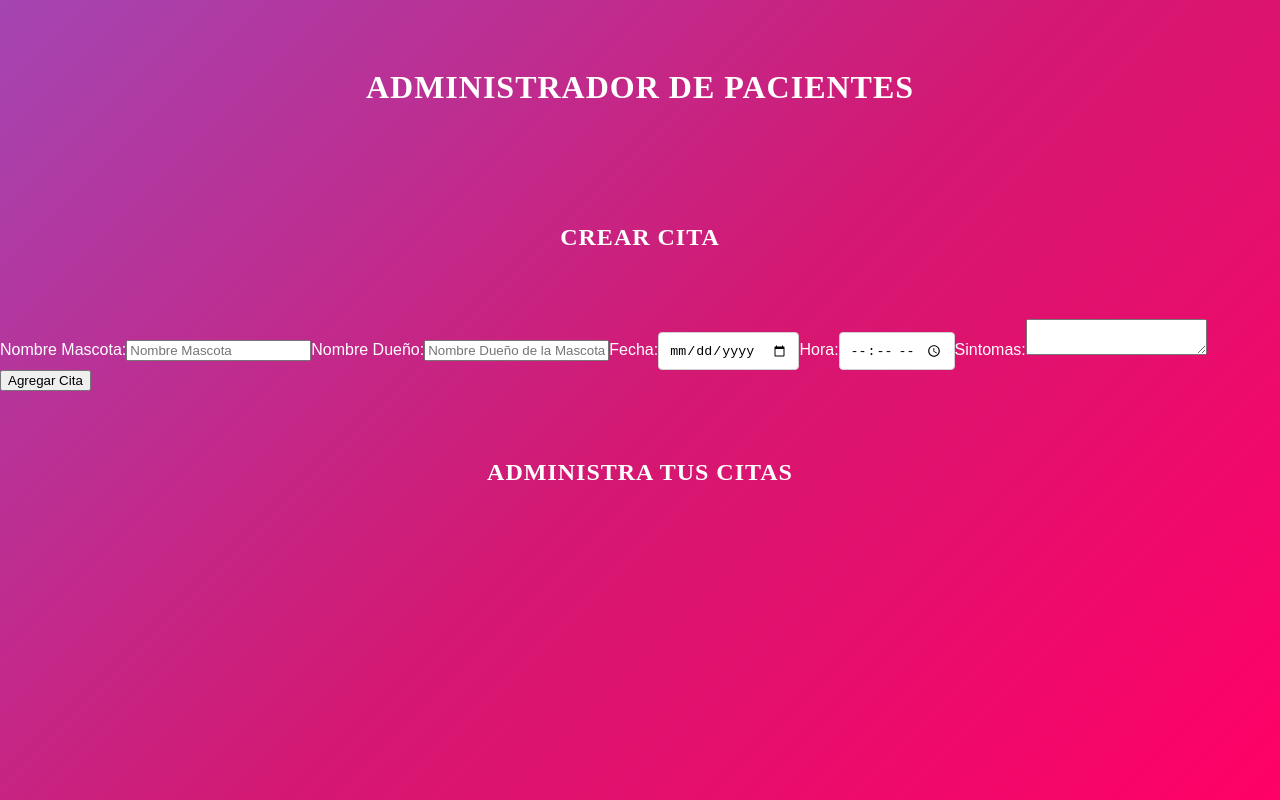
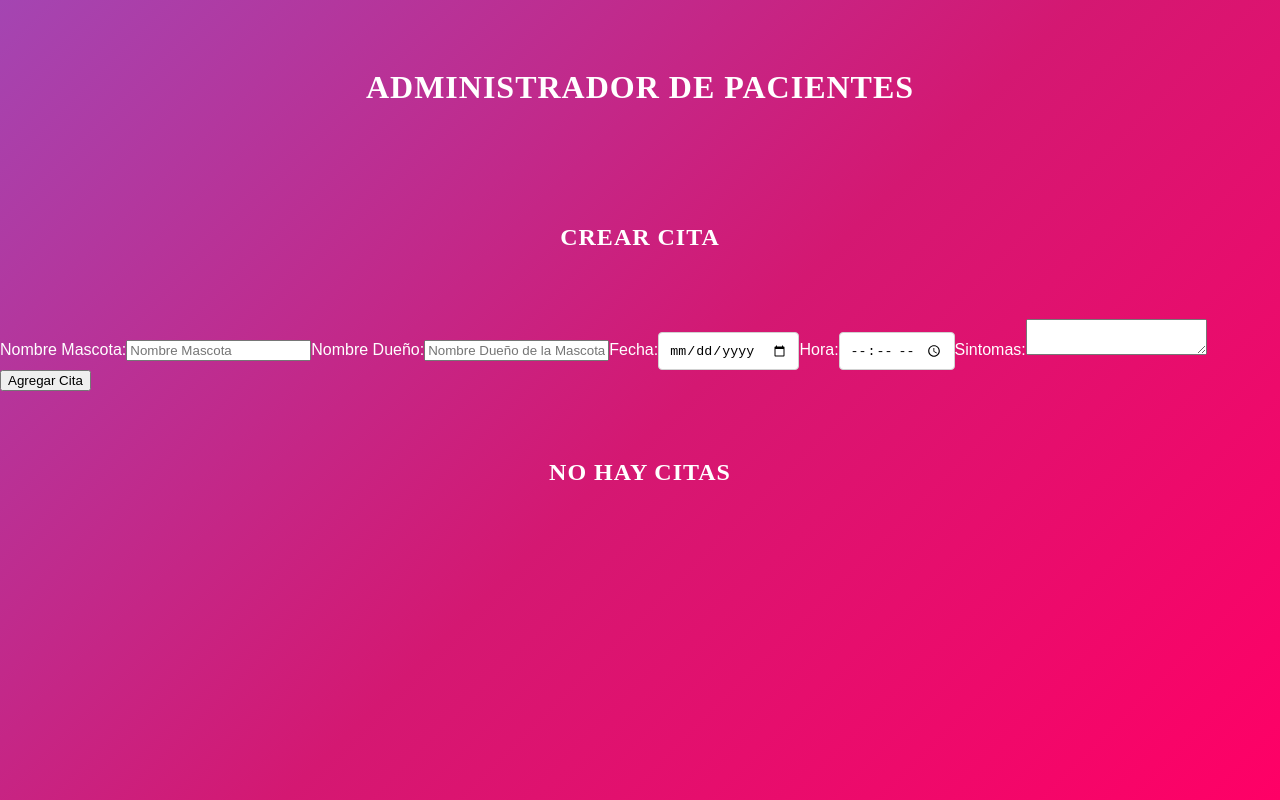
Before and after one commit to tombazan/React-Citas, a React (Create React App) app: page / in a window 1280 px wide. Built offline with nearby package versions, Linux system fonts and the light colour scheme; the HTML template or start-up script is replaced by a standard one.

Commit message:
Agregando las citas a localStorage ya que no contamos con una base de datos

```diff
--- a/src/App.js
+++ b/src/App.js
@@ -1,10 +1,29 @@
-import React, { Fragment, useState } from 'react';
+import React, { Fragment, useState, useEffect } from 'react';
 import Formulario from './components/Formulario';
 import Cita from './components/Cita';
 
 function App() {
+  //Citas en local storage
+  let citasIniciales = JSON.parse(localStorage.getItem('citas'));
+  if(!citasIniciales){
+    citasIniciales = [];
+  }
+
   //Arreglo de citas
-  const [citas, guardarCitas] = useState([]);
+  const [citas, guardarCitas] = useState( () => {
+    let citasIniciales = JSON.parse(localStorage.getItem('citas'));
+
+    if(!citasIniciales){
+      citasIniciales = [];
+    }
+
+    return citasIniciales;
+  });
+
+  //useEffect para realizar ciertas operaciones cuando el state cambia
+  useEffect( () => {
+    localStorage.setItem('citas', JSON.stringify(citas));
+  }, [citas] );
 
   //Funcion que tome las citas actuales y agregue las nuevas
   const crearCita = cita => {
@@ -21,6 +40,9 @@
     guardarCitas(nuevaCitas);
   }
 
+  //Mensaje condicional
+  const titulo = citas.length === 0 ? 'No hay Citas' : 'Administra tus Citas'
+
   return (
     <Fragment>
       <h1>Administrador de Pacientes</h1>
@@ -33,7 +55,7 @@
               />
             </div>
             <div className="one-half column">
-              <h2>Administra tus citas</h2>
+              <h2>{titulo}</h2>
               {citas.map(cita => (
                 <Cita
                   key={cita.id}
```
